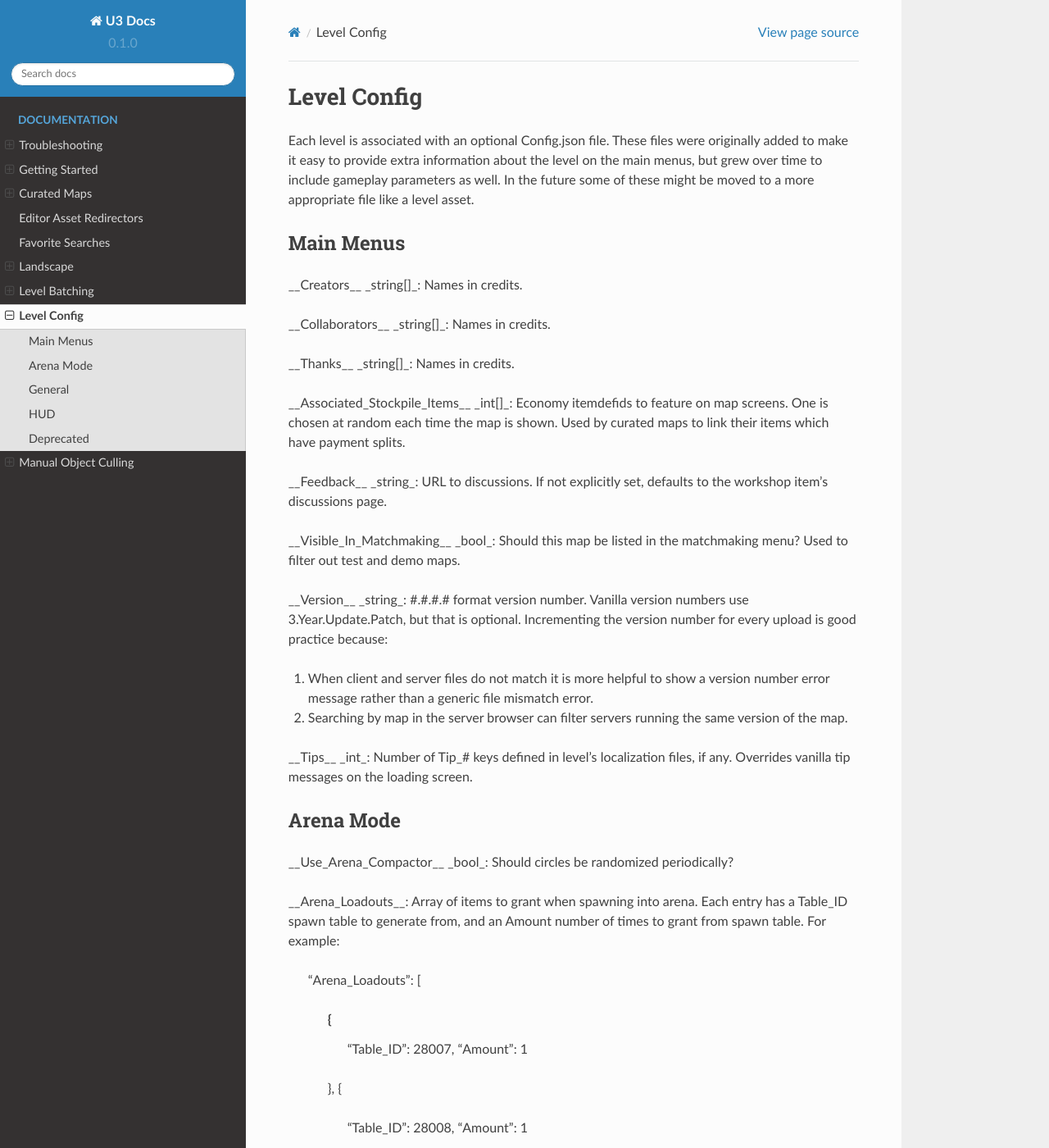
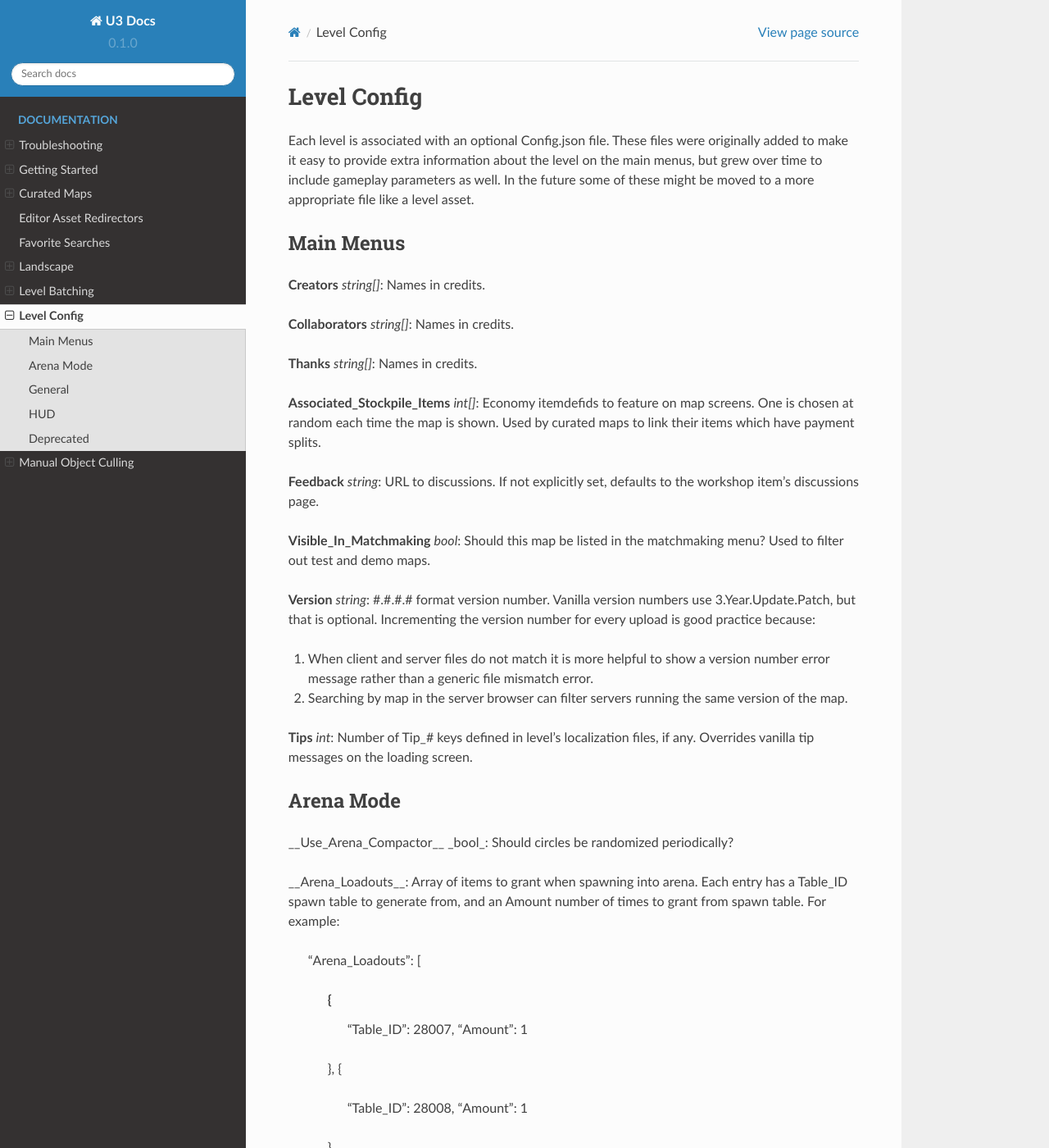
Before and after one commit to MoltonMontro/TestDocs, a Sphinx documentation site: the page built from docs/source/LevelConfig.rst, in a window 1280 px wide and 1400 px high. Shown: the whole window at 82% size. Built offline with Sphinx 7.4.7 and the Read the Docs theme 2.0.0, drawn with Linux system fonts in a browser that asks for light colours.

```diff
--- a/docs/source/LevelConfig.rst
+++ b/docs/source/LevelConfig.rst
@@ -6,24 +6,24 @@ Each level is associated with an optional Config.json file. These files were ori
 Main Menus
 ----------
 
-__Creators__ _string[]_: Names in credits.
+**Creators** *string[]*: Names in credits.
 
-__Collaborators__ _string[]_: Names in credits.
+**Collaborators** *string[]*: Names in credits.
 
-__Thanks__ _string[]_: Names in credits.
+**Thanks** *string[]*: Names in credits.
 
-__Associated_Stockpile_Items__ _int[]_: Economy itemdefids to feature on map screens. One is chosen at random each time the map is shown. Used by curated maps to link their items which have payment splits.
+**Associated_Stockpile_Items** *int[]*: Economy itemdefids to feature on map screens. One is chosen at random each time the map is shown. Used by curated maps to link their items which have payment splits.
 
-__Feedback__ _string_: URL to discussions. If not explicitly set, defaults to the workshop item's discussions page.
+**Feedback** *string*: URL to discussions. If not explicitly set, defaults to the workshop item's discussions page.
 
-__Visible_In_Matchmaking__ _bool_: Should this map be listed in the matchmaking menu? Used to filter out test and demo maps.
+**Visible_In_Matchmaking** *bool*: Should this map be listed in the matchmaking menu? Used to filter out test and demo maps.
 
-__Version__ _string_: #.#.#.# format version number. Vanilla version numbers use 3.Year.Update.Patch, but that is optional. Incrementing the version number for every upload is good practice because:
+**Version** *string*: #.#.#.# format version number. Vanilla version numbers use 3.Year.Update.Patch, but that is optional. Incrementing the version number for every upload is good practice because:
 
 1. When client and server files do not match it is more helpful to show a version number error message rather than a generic file mismatch error.
 2. Searching by map in the server browser can filter servers running the same version of the map.
 
-__Tips__ _int_: Number of Tip_# keys defined in level's localization files, if any. Overrides vanilla tip messages on the loading screen.
+**Tips** *int*: Number of Tip_# keys defined in level's localization files, if any. Overrides vanilla tip messages on the loading screen.
 
 Arena Mode
 ----------
```
